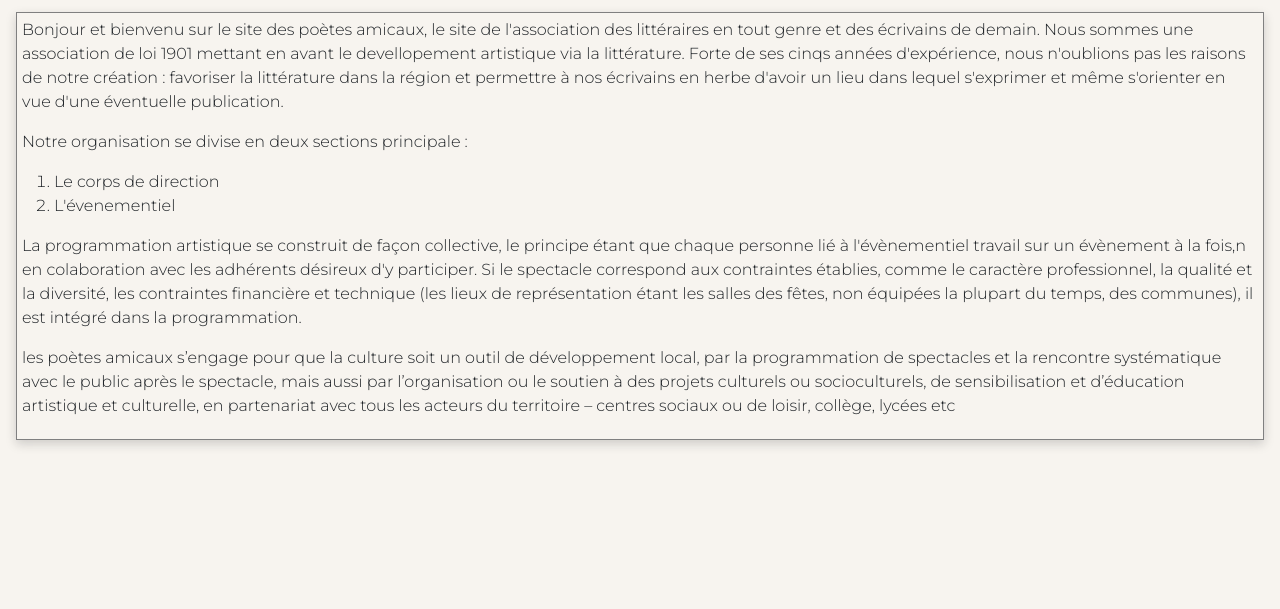
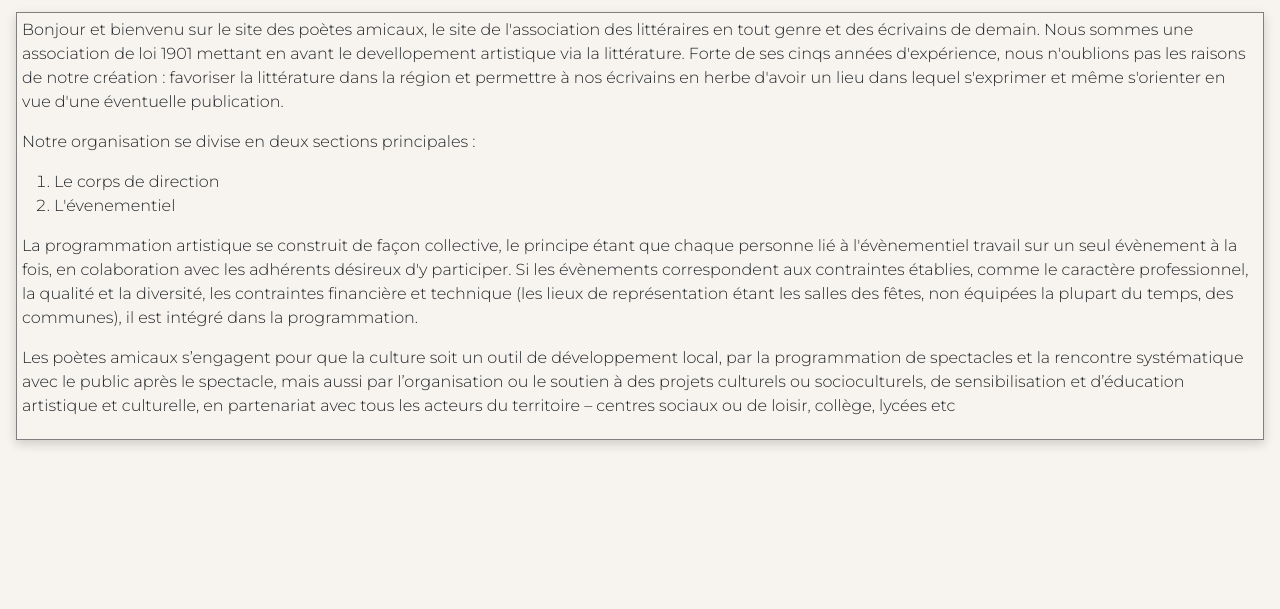
Before and after one commit to ThomasZadikian/poetes-amicaux, a plain HTML site: page Pages/Présentation.html in a window 1280 px wide. Shown: the part 191-800 px from the top of the page. Drawn offline with nearby package versions, Linux system fonts and the light colour scheme.

Commit message:
doing some correction

```diff
--- a/Pages/Présentation.html
+++ b/Pages/Présentation.html
@@ -62,17 +62,17 @@
                 Bonjour et bienvenu sur le site des poètes amicaux, le site de l'association des littéraires en tout genre et des écrivains de demain. Nous sommes une association de loi 1901 mettant en avant le devellopement artistique via la littérature. Forte de ses cinqs années d'expérience, nous n'oublions pas les raisons de notre création :  favoriser la littérature dans la région et permettre à nos écrivains en herbe d'avoir un lieu dans lequel s'exprimer et même s'orienter en vue d'une éventuelle publication.
             </p>
             <p>
-                Notre organisation se divise en deux sections principale :
+                Notre organisation se divise en deux sections principales :
                 <ol>
-                    <li> Le corps de direction</li>
+                    <li>Le corps de direction</li>
                     <li>L'évenementiel</li>
                 </ol>
             </p>
             <p>
-                La programmation artistique se construit de façon collective, le principe étant que chaque personne lié à l'évènementiel travail sur un évènement à la fois,n en colaboration avec les adhérents désireux d'y participer. Si le spectacle correspond aux contraintes établies, comme le caractère professionnel, la qualité et la diversité, les contraintes financière et technique (les lieux de représentation étant les salles des fêtes, non équipées la plupart du temps, des communes), il est intégré dans la programmation.
+                La programmation artistique se construit de façon collective, le principe étant que chaque personne lié à l'évènementiel travail sur un seul évènement à la fois, en colaboration avec les adhérents désireux d'y participer. Si les évènements correspondent aux contraintes établies, comme le caractère professionnel, la qualité et la diversité, les contraintes financière et technique (les lieux de représentation étant les salles des fêtes, non équipées la plupart du temps, des communes), il est intégré dans la programmation.
             </p>
             <p>
-                les poètes amicaux s’engage pour que la culture soit un outil de développement local, par la programmation de spectacles et la rencontre systématique avec le public après le spectacle, mais aussi par l’organisation ou le soutien à des projets culturels ou socioculturels, de sensibilisation et d’éducation artistique et culturelle, en partenariat avec tous les acteurs du territoire – centres sociaux ou de loisir, collège, lycées etc
+                Les poètes amicaux s’engagent pour que la culture soit un outil de développement local, par la programmation de spectacles et la rencontre systématique avec le public après le spectacle, mais aussi par l’organisation ou le soutien à des projets culturels ou socioculturels, de sensibilisation et d’éducation artistique et culturelle, en partenariat avec tous les acteurs du territoire – centres sociaux ou de loisir, collège, lycées etc
             </p>
         </article>
     </main>
```
Also changed, not shown: Pages/Publications.html (+1 -1 lines), Pages/contact.html (+1 -1 lines), Pages/evenements.html (+1 -1 lines), Pages/organigramme.html (+1 -1 lines), index.html (+0 -12 lines).
